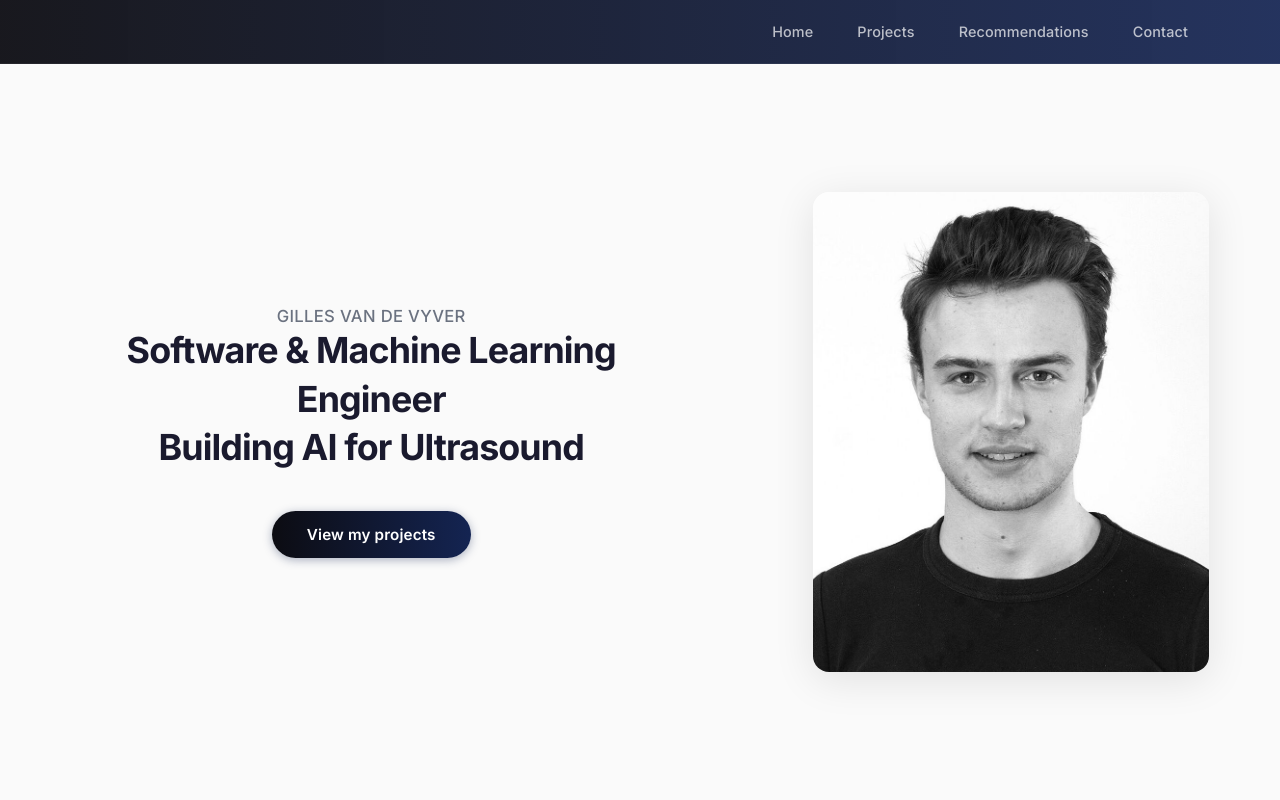
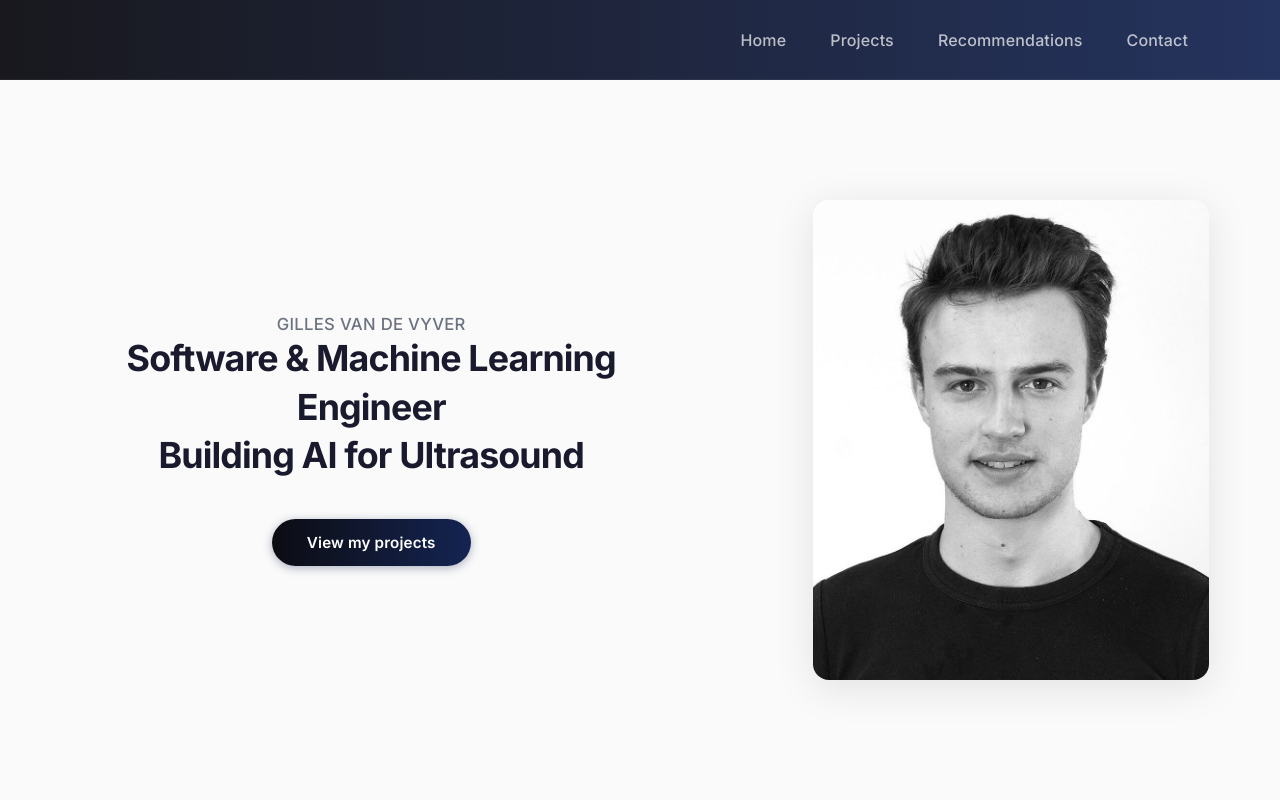
Before and after one commit to gillesvntnu/gillesvandevyver, a React (Create React App) app: page /#/ in a window 1280 px wide. Shown: the top 800 px of the page. Built offline with nearby package versions, Linux system fonts and the light colour scheme; the HTML template or start-up script is replaced by a standard one.

Commit message:
Improve looks of navbar

```diff
--- a/src/components/Navbar.css
+++ b/src/components/Navbar.css
@@ -4,12 +4,12 @@
   background: linear-gradient(90deg, rgba(12, 12, 18, 0.95) 0%, rgba(20, 36, 82, 0.93) 100%);
   backdrop-filter: blur(12px);
   -webkit-backdrop-filter: blur(12px);
-  height: 64px;
+  height: 80px;
   width: 100%;
   display: flex;
   justify-content: center;
   align-items: center;
-  font-size: 0.95rem;
+  font-size: 1.05rem;
   position: sticky;
   top: 0;
   z-index: 999;
@@ -50,7 +50,7 @@
 }
 
 .nav-item {
-  height: 64px;
+  height: 80px;
   display: flex;
   align-items: center;
 }
@@ -64,7 +64,7 @@
   text-decoration: none;
   padding: 0 1.25rem;
   font-weight: 500;
-  font-size: 0.9rem;
+  font-size: 1rem;
   letter-spacing: 0.01em;
   transition: color 0.2s ease;
   cursor: pointer;
@@ -98,7 +98,7 @@
 .navbar .dropdown-content {
   display: none;
   position: absolute;
-  top: 64px;
+  top: 80px;
   background: rgba(20, 20, 28, 0.95);
   backdrop-filter: blur(16px);
   -webkit-backdrop-filter: blur(16px);
@@ -138,7 +138,7 @@
 /* Mobile */
 @media screen and (max-width: 960px) {
   .navbar {
-    height: 56px;
+    height: 70px;
   }
 
   .nav-menu {
@@ -146,7 +146,7 @@
     flex-direction: column;
     width: 100%;
     position: absolute;
-    top: 56px;
+    top: 70px;
     left: -100%;
     opacity: 0;
     transition: all 0.3s ease;
@@ -192,7 +192,7 @@
     right: 1rem;
     font-size: 1.5rem;
     cursor: pointer;
-    height: 56px;
+    height: 70px;
     align-items: center;
   }
 
--- a/src/components/TitleSection.css
+++ b/src/components/TitleSection.css
@@ -18,7 +18,7 @@
 }
 
 :root {
-  --navbar-height: 64px;
+  --navbar-height: 80px;
 }
 
 /* Title section */
@@ -122,9 +122,9 @@
 }
 
 /* Mobile */
-@media (max-width: 768px) {
+@media (max-width: 960px) {
   :root {
-    --navbar-height: 56px;
+    --navbar-height: 70px;
   }
 
   .title-section {
--- a/src/components/carousel.scss
+++ b/src/components/carousel.scss
@@ -7,7 +7,7 @@
   --color-focus: #4f46e5;
   --base-duration: 500ms;
   --base-ease: cubic-bezier(0.25, 0.46, 0.45, 0.84);
-  --navbar-height: 64px;
+  --navbar-height: 80px;
 }
 
 // =========================
@@ -323,9 +323,9 @@
 // Mobile
 // =========================
 
-@media (max-width: 768px) {
+@media (max-width: 960px) {
   :root {
-    --navbar-height: 56px;
+    --navbar-height: 70px;
   }
 
   .slide__headline {
```
